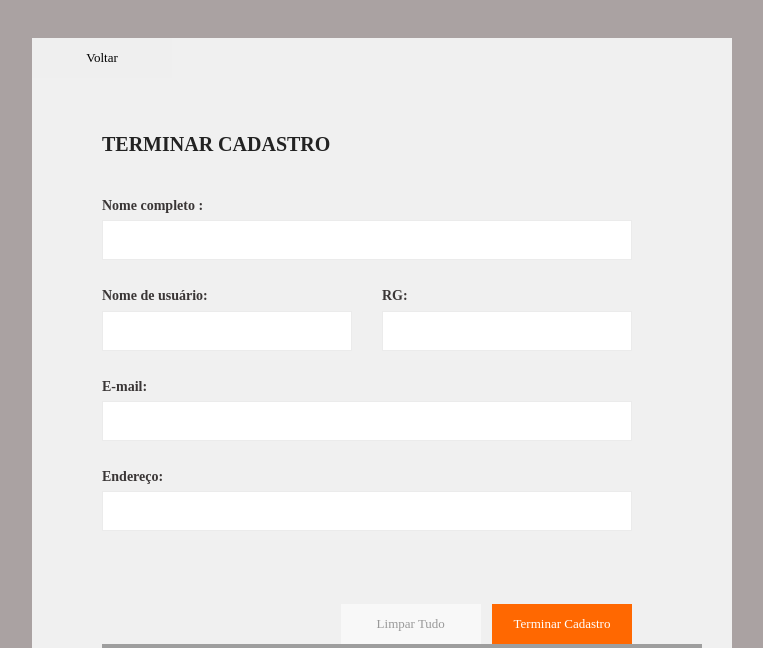
After one commit to guilhermecborges/ProjetoClienteProjecao, a PHP site: page /view/cadastro/cadastro.php in a window 1280 px wide. The commit adds this page. Shown: the top 648 px of the page, without its empty margins (258-1021 px from the left). Run offline with PHP 8.4, Linux system fonts and the light colour scheme; grey boxes are pictures that could not be loaded.

Commit message:
exclusao e inclusao ok

```diff
--- a/service/clienteService.php
+++ b/service/clienteService.php
@@ -8,6 +8,10 @@ class ClienteService{
         ClienteRepository::cadastraUsuario($nomeCompleto,$nomeUsuario,$rg,$email,$endereco);
     }
 
+    function excluiCliente($id) {
+        ClienteRepository::excluiCliente($id);
+    }
+
 }
 
 ?>
--- /dev/null
+++ b/view/cadastro/cadastro.php
@@ -0,0 +1,69 @@
+<!DOCTYPE html>
+<html lang="en">
+<head>
+    <meta charset="UTF-8">
+    <meta name="viewport" content="width=device-width, initial-scale=1.0">
+    <meta http-equiv="X-UA-Compatible" content="ie=edge">
+    <title>Terminar cadastro</title>
+    <!-- Main css -->
+    <link rel="stylesheet" href="../../public/css/cadastro.css">
+</head>
+<body>
+
+    <div class="main">
+        <div class="container" ">
+            <div class="signup-content">
+
+                <div class="signup-form">
+                    <a href="../consulta/consulta.php"><input type="button" name="voltar" value="Voltar" class="submit"/></a>
+                    <form method="POST" class="register-form" action="../../controller/cliente.php" id="register-form">
+                        <h2>Terminar cadastro</h2>
+                        <div class="form-row">
+                            <div class="form-group">
+                                <label for="name">Nome completo :</label>
+                                <input type="text" name="nameCompleto" id="name" required/>
+                            </div>
+                        </div>
+                        <div class="form-row">
+                            <div class="form-group">
+                                <label for="name">Nome de usuário:</label>
+                                <input type="text" name="nameUsuario" id="name" required/>
+                            </div>
+                            <div class="form-group">
+                                <label >RG:</label>
+                                <input type="number" name="rg" required/>
+                            </div>
+                        </div>
+                        <div class="form-group">
+                            <label for="email">E-mail:</label>
+                            <input type="email" name="email" id="email" />
+                        </div>
+                        <div class="form-group">
+                            <label for="address">Endereço:</label>
+                            <input type="text" name="address" id="address" required/>
+                        </div>
+                        <br/>
+                        <div class="form-submit">
+                            <input type="submit" value="Limpar Tudo" class="submit" name="Limpar" id="reset" />
+                            <input type="submit" value="Terminar Cadastro" class="submit" name="submit" id="submit" />
+                        </div>
+                        <div class="signup-img" >
+                            <iframe
+                                width="600"
+                                height="500"
+                                frameborder="50" style="border:0"
+                                src="https://www.google.com/maps/embed/v1/place?key=AIzaSyDL9JpHPFK1M1tYREhDjNgpgUzFTgkDYtQ
+                                &q=Brasilia+DF" allowfullscreen>
+                            </iframe>
+                        </div>
+                    </form>
+                </div>
+            </div>
+        </div>
+
+    </div>
+
+    <!-- JS -->
+    <script src="../../public/js/main.js"></script>
+</body>
+</html>
```
Also changed, not shown: controller/cliente.php (+13 -1 lines), nbproject/private/private.xml (+7 -3 lines), repository/clienteRepository.php (+13 -0 lines), view/consulta/consulta.php (+6 -2 lines).
